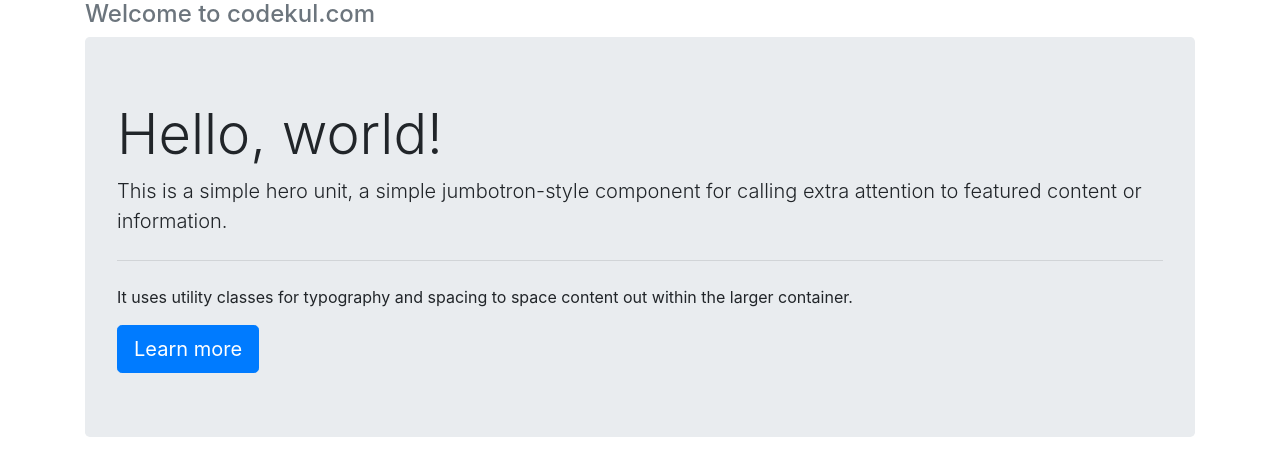
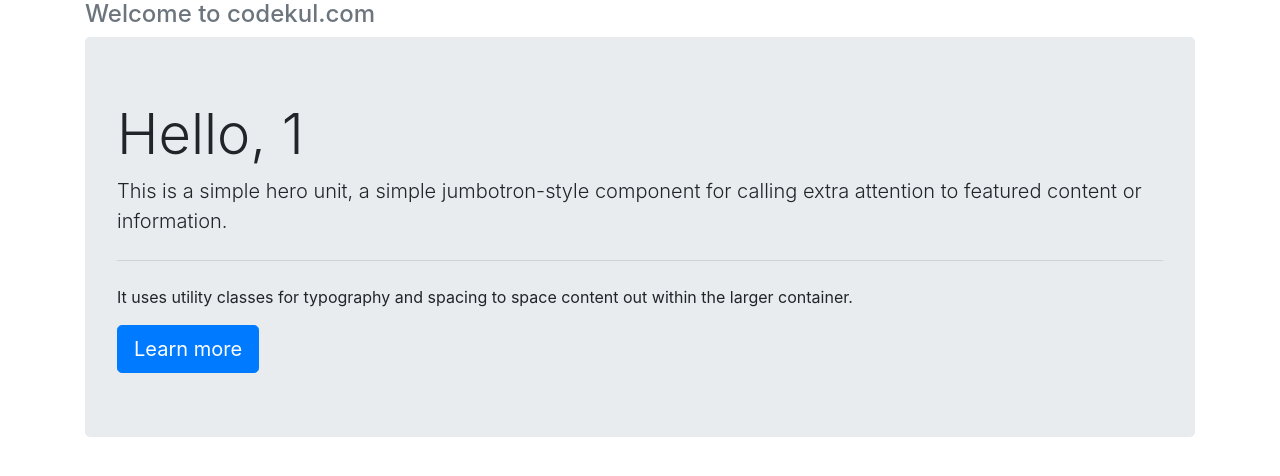
Before and after one commit to CodeKul/angular-inno-24th-may-2018, an Angular app in the folder ang-proj/angcodekul/: page /admin/1 in a window 1280 px wide. Shown: the top 476 px of the page. Built offline with nearby package versions, Linux system fonts and the light colour scheme.

Commit message:
readind the route params

```diff
--- a/ang-proj/angcodekul/src/app/admin/admin.component.html
+++ b/ang-proj/angcodekul/src/app/admin/admin.component.html
@@ -1,5 +1,5 @@
 <div class="jumbotron">
-  <h1 class="display-4">Hello, world!</h1>
+  <h1 class="display-4">Hello, {{adNm}}</h1>
   <p class="lead">This is a simple hero unit, a simple jumbotron-style component for calling extra attention to featured content or information.</p>
   <hr class="my-4">
   <p>It uses utility classes for typography and spacing to space content out within the larger container.</p>
--- a/ang-proj/angcodekul/src/app/admin/admin.component.ts
+++ b/ang-proj/angcodekul/src/app/admin/admin.component.ts
@@ -1,4 +1,5 @@
 import { Component, OnInit } from '@angular/core';
+import { ActivatedRoute } from '@angular/router';
 
 @Component({
   selector: 'app-admin',
@@ -7,9 +8,19 @@ import { Component, OnInit } from '@angular/core';
 })
 export class AdminComponent implements OnInit {
 
-  constructor() { }
+  adNm: string = 'default'
+
+  constructor(
+    private actRt: ActivatedRoute
+  ) { }
 
   ngOnInit() {
+    console.log(this.actRt)
+
+    this.actRt.params.subscribe(
+      prm => {
+        this.adNm = prm['eml']
+      }
+    )
   }
-
 }
```
